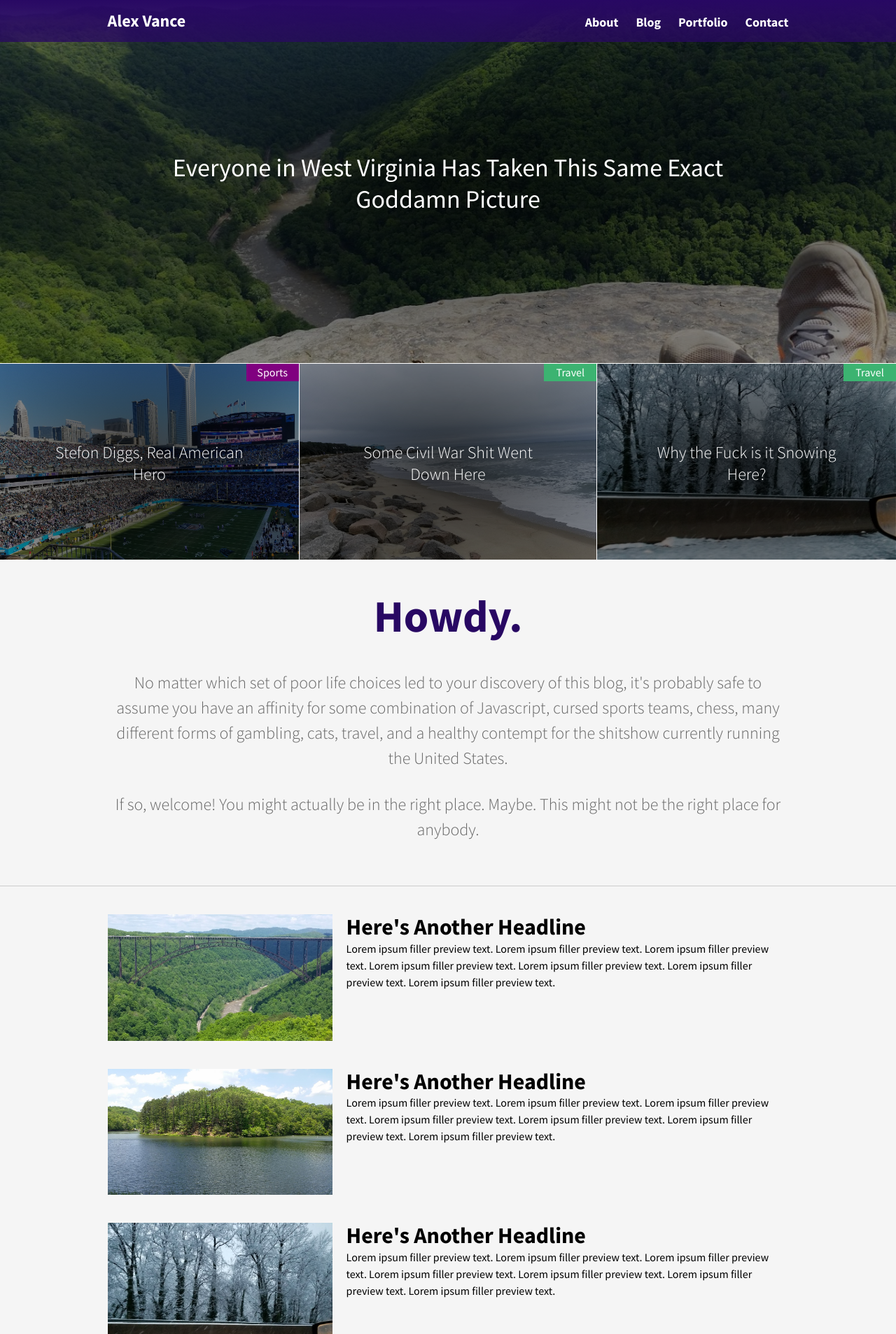
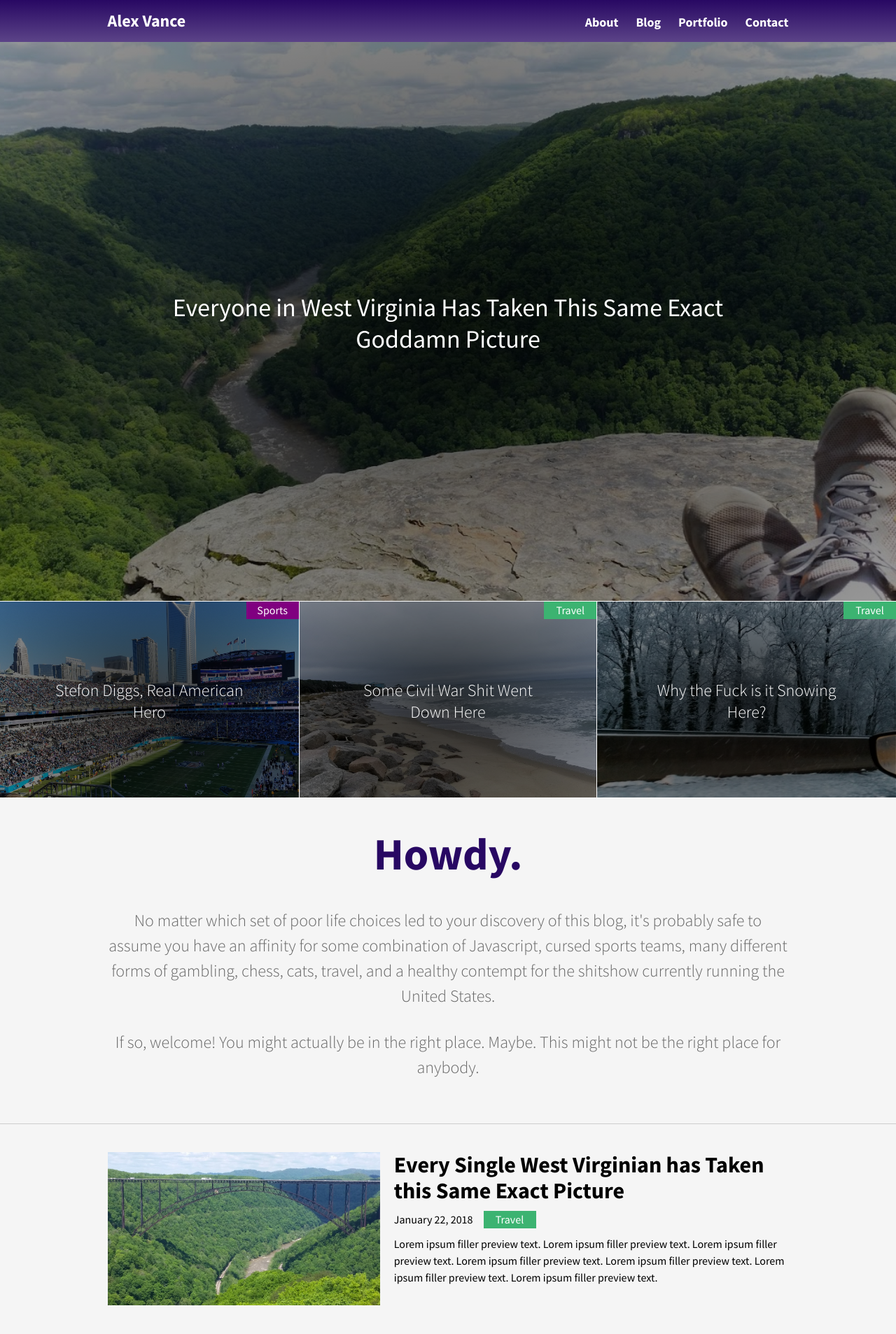
Before and after one commit to HerdADVance/blog, a PHP site: page / in a window 1280 px wide. Shown: the top 1907 px of the page at 70% size. Run offline with PHP 8.4, Linux system fonts and the light colour scheme; some libraries are stand-ins or nearby versions.

Commit message:
Additional HTML for Home articles previews, no longer fixed header

```diff
--- a/assets/css/style.css
+++ b/assets/css/style.css
@@ -33,7 +33,7 @@ p{
 }
 .clear :after {
   content: "";
-  display: table;
+  display: block;
   clear: both;
 }
 .overlay-text{
@@ -86,7 +86,7 @@ section{
 	font-weight: bold;
 	height: 60px;
 	line-height: 60px;
-	position: fixed;
+	position: fixexd;
 	width: 100%;
 	z-index: 3;
 }
@@ -106,7 +106,7 @@ section{
 .nav a{
 	color: #FFF;
 	font-size: .75em;
-	transition: ease-in .25s;
+	transition: ease-in .125s;
 }
 .nav a:hover{
 	color: #EFC050;
@@ -117,8 +117,8 @@ section{
 	background-position: center;
 	background-size: cover;
 	border-bottom: 1px solid #FFF;
-	height: 65vh;
-	line-height: 65vh;
+	height: 100vh;
+	line-height: 100vh;
 	width: 100%;
 }
 .home-featured h1{
@@ -198,7 +198,20 @@ section{
 .home-listing img{
 	float: left;
 	margin-right: 20px;
-	width: 33%;
+	width: 40%;
+}
+.home-listing-info{
+	overflow: auto;
+	padding: 10px 0;
+}
+.home-listing-info time{
+	float: left;
+	line-height: 25px;
+	margin-right: 15px;
+}
+.home-listing-info .overlay-category{
+	float: left;
+	position: initial;
 }
 
 /* ARTICLE HEADER */
@@ -294,8 +307,8 @@ section{
 
 /* FOOTER */
 .site-footer{
-	background: #CCC;
-	border-top: 5px solid #EEE;
+	background: #DDD;
+	border-top: 1px solid #280863;
 	color: #000;
 	padding-bottom: 4em;
 	padding-top: 4em;
@@ -320,6 +333,11 @@ section{
 	.home-articles article{
 		width: 100%;
 	}
+	.home-listing img{
+		float: none;
+		margin-right: 0;
+		width: 100%;
+	}
 	.article-title{
 		font-size: 2.25em;
 	}
--- a/index.php
+++ b/index.php
@@ -55,16 +55,21 @@
 				<div class="overlay-category travel">Travel</div>
 			</div>
 		</section>
+
 		<section class="home-welcome wrap">
 			<p>Howdy.</p>
-			<p>No matter which set of poor life choices led to your discovery of this blog, it's probably safe to assume you have an affinity for some combination of Javascript, cursed sports teams, chess, many different forms of gambling, cats, travel, and a healthy contempt for the shitshow currently running the United States.</p>
+			<p>No matter which set of poor life choices led to your discovery of this blog, it's probably safe to assume you have an affinity for some combination of Javascript, cursed sports teams, many different forms of gambling, chess, cats, travel, and a healthy contempt for the shitshow currently running the United States.</p>
 			<p>If so, welcome! You might actually be in the right place. Maybe. This might not be the right place for anybody.</p>
 		</section>
 
 		<section class="home-listings wrap">
 			<article class="home-listing">
 				<img src="/assets/images/new-river-bridge.jpg">
-				<h1>Here's Another Headline</h1>
+				<h1>Every Single West Virginian has Taken this Same Exact Picture</h1>
+				<div class="home-listing-info">
+					<time datetime="2018-01-22">January 22, 2018</time>
+					<span class="overlay-category travel">Travel</span>
+				</div>
 				<p>Lorem ipsum filler preview text. Lorem ipsum filler preview text. Lorem ipsum filler preview text. Lorem ipsum filler preview text. Lorem ipsum filler preview text. Lorem ipsum filler preview text. Lorem ipsum filler preview text.</p>
 			</article>
 			<article class="home-listing">
```
Also changed, not shown: 1 other file.
